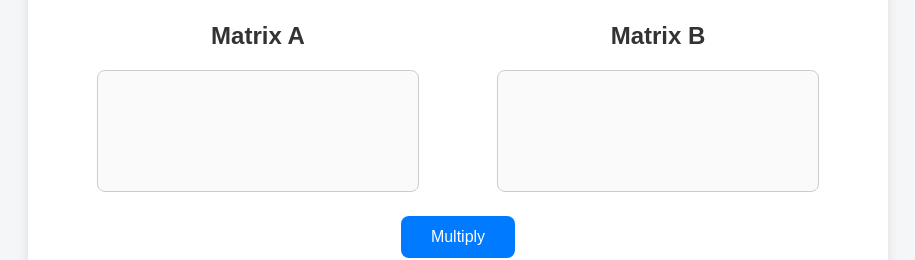
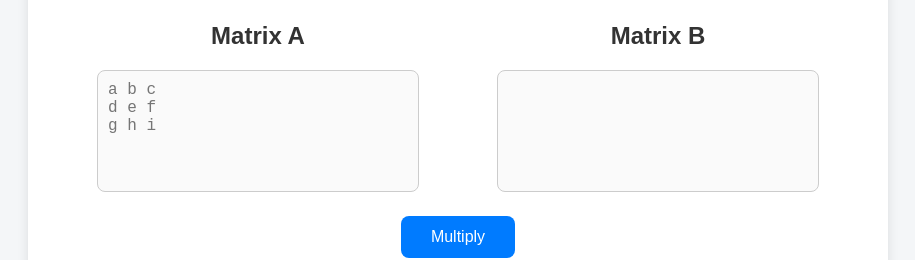
Before and after one commit to Starhopperr/MatrixMultiplier, a plain HTML site: page index.html in a window 1280 px wide. Shown: the part 128-388 px from the top of the page, without its empty margins (182-1097 px from the left). Drawn offline with Linux system fonts and the light colour scheme.

Commit message:
Update index.html

```diff
--- a/index.html
+++ b/index.html
@@ -13,7 +13,10 @@
     <div class="matrix-inputs">
       <div>
         <h2>Matrix A</h2>
-        <textarea id="matrixA" placeholder=""></textarea>
+        <textarea id="matrixA"
+placeholder="a b c
+d e f
+g h i"></textarea>
       </div>
       <div>
         <h2>Matrix B</h2>
```
